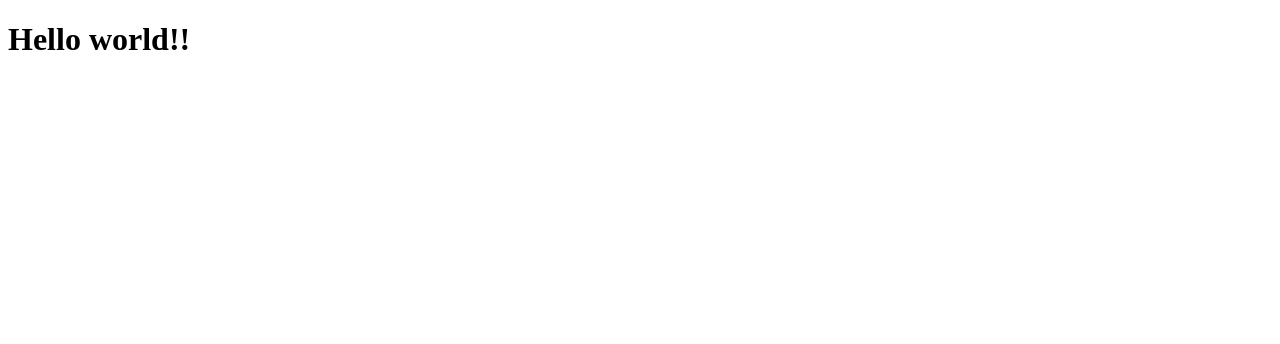
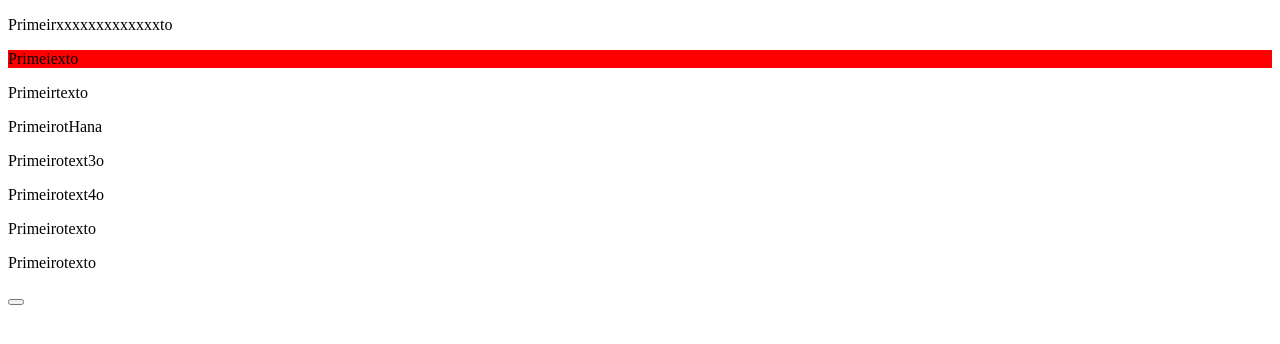
Before and after one commit to Hanako7783/atividade-do-victo, a plain HTML site: page projeto/index.html in a window 1280 px wide. Drawn offline with Linux system fonts and the light colour scheme.

Commit message:
aula dia 13

```diff
--- a/projeto/index.html
+++ b/projeto/index.html
@@ -13,7 +13,17 @@
 
 </head>
 <body>
-    <h1>Hello world!!</h1>
+    <h1 id ="titulo">Hello world!!</h1>
+<p class="texto">PrimeirotHana</p>
+<p class="texto">Primeirxxxxxxxxxxxxxto</p>
+<p class="texto">Primeiexto</p>
+<p class="texto">Primeirtexto</p>
+<p class="texto">Primeirotext2o</p>
+<p class="texto">Primeirotext3o</p>
+<p class="texto">Primeirotext4o</p>
+<p class="texto">Primeirotexto</p>
+<p class="texto">Primeirotexto</p>
+<button id ="botao"></button>
 
 </body>
 </html>
--- a/projeto/scripts.js
+++ b/projeto/scripts.js
@@ -86,7 +86,7 @@ S
  console.log(typeof lista)
  lista[5] = 'f'
  console.log(lista[5])
- lista[0]='x'
+ lista[0]='x' //  vetoris numerados de 0 a 5
  console.log(lista)
  lista.push('g')
  console.log(lista)
@@ -159,7 +159,7 @@ minhaFuncao()
 
 
 function minhaFuncao(nome, sobrenome){
-   console.log('O nome completo é ${nome} ${sobrenome}.')
+   console.log('O nome completo é ${nome} ${sobrenome}.') //<- n fiz as aspas igual o original
    console.log(typeof nome)
    return('${nome} ${sobrenome}')
 
@@ -201,6 +201,94 @@ const fora = () => (() => x+5) ()
 console.log(fora())
 console.log(typeof fora())
 */
-
+/*
 const fora =() => ((x=7),()=>x+5) ()
 console.log(fora())
+
+
+// Orientação a objeto
+
+
+class Produto {
+   constructor (nome, preco){
+      this.nome = nome
+      this.preco = preco
+   }
+   detalhesDoProduto(){
+      console.log('O preco do produto' + this.preco,' é' + this.nome) //<- n fiz
+   }
+}
+
+const camisa = new Produto('camisa',19.90)
+console.log(camisa.nome)
+
+
+
+console.log('O preco do produto' + Produto.preco + ' é' + this.nome)
+
+
+
+// herança
+
+
+
+class ProdutoComTamanho extends Produto{
+   constructor(nome, preco, tamanho) {
+      supernome, preco
+      this.tamanho = tamanho
+   }
+   outraMensagem(adjetivo){
+      return 'produto ${this.nome} é ${adjetivo} demais.'
+   }
+}
+
+const camisa = new ProdutoComTamanho('camisa','6.55','M')
+
+console.log(camisa.detalhesDoProduto())
+console.log(camisa.outraMensagem('boa'))
+*/
+
+//Dom - Document object Model
+
+
+const titulo = document.getElementById('titulo')
+console.log(titulo)
+
+
+
+
+
+// qurry selector
+const mesmoTitulo = document.querySelector('#titulo')
+console.log(mesmoTitulo)
+const todosOsparagrafos = document.querySelectorAll('.texto')
+console.log(todosOsparagrafos)
+
+todosOsparagrafos.forEach((texto) => console.log(texto.textContent.toUpperCase()))
+
+
+
+//manipulação
+const textoAlterado = todosOsparagrafos[0].textContent
+console.log(textoAlterado)
+
+todosOsparagrafos[4].innerHTML = textoAlterado
+
+
+todosOsparagrafos[2].style.backgroundColor ='red'
+
+
+todosOsparagrafos[3].classList.add('outra-classe')
+
+todosOsparagrafos[3].classList.remove('outra-classe')
+
+titulo.remove()
+todosOsparagrafos[0].remove()
+
+
+// eventos
+const botao = document.getElementById('botao')
+botao.addEventListener('click',function(){
+   console.log('clickvarias')// botão que manda mensagem no console
+   todosOsparagrafos[3].style.backgroundColor = 'blue'
+})
```
Also changed, not shown: node-day-1/node-01.js (added, +28 -0 lines), node-day-1/texto.txt (added), nota.txt (added).
